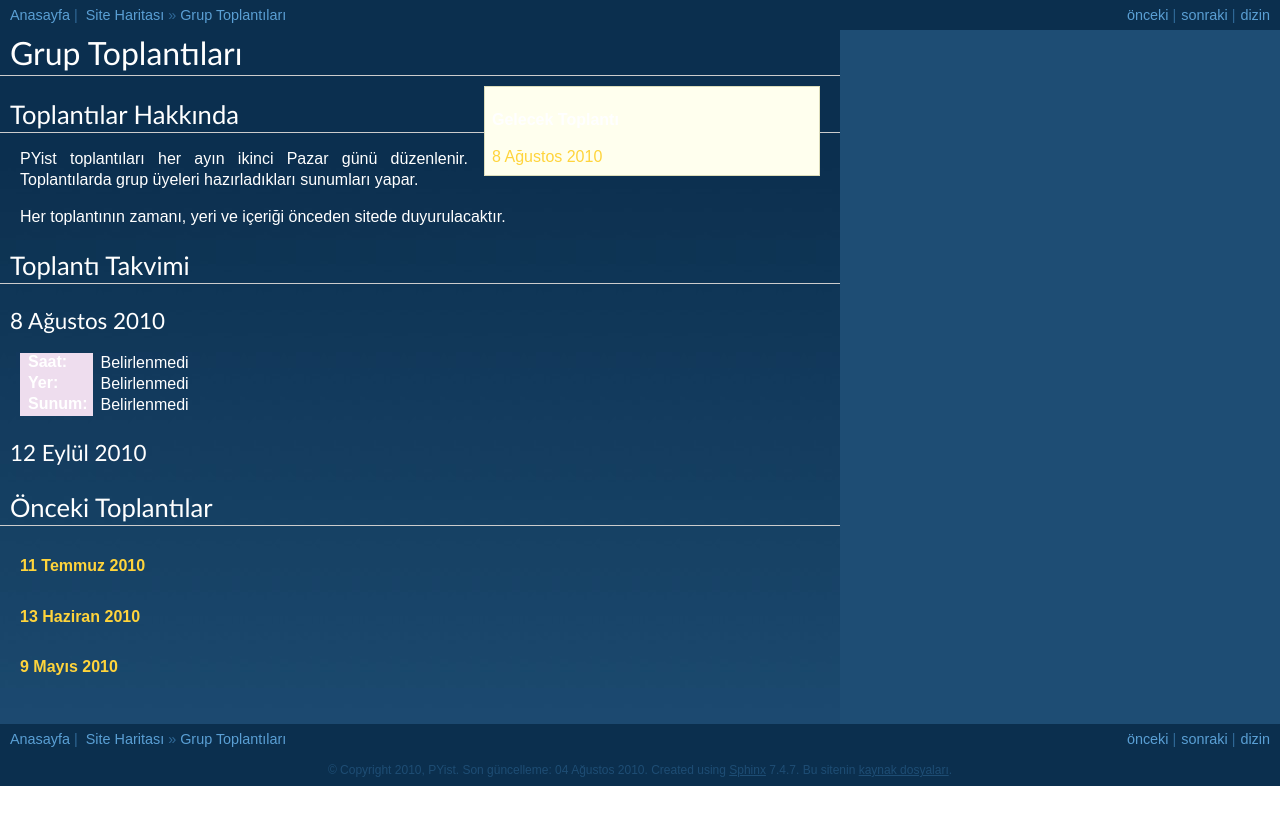
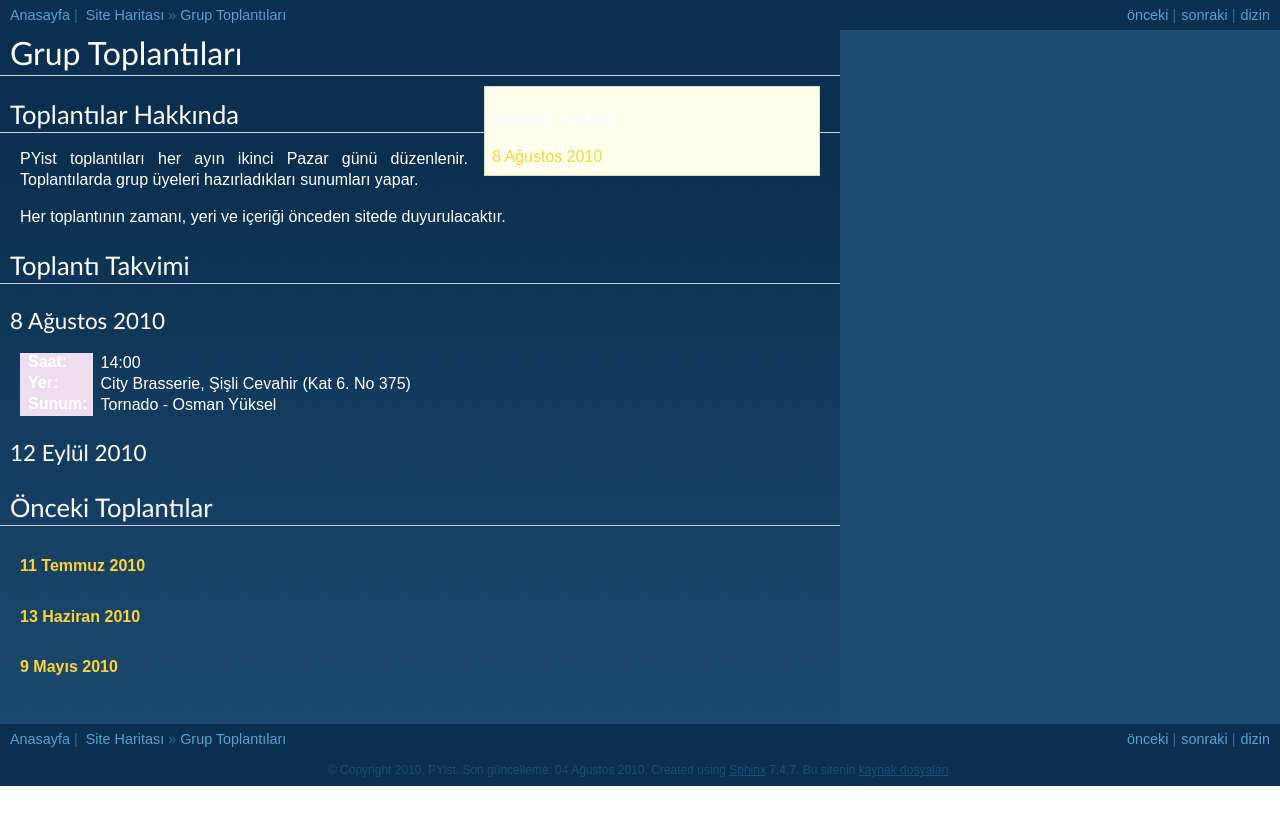
Before and after one commit to mengu/pyist.net, a Sphinx documentation site: the page built from source/meetings.rst, in a window 1280 px wide. Shown: the top 825 px of the page. Built offline with Sphinx 7.4.7, drawn with Linux system fonts in a browser that asks for light colours; formulas are drawn with MathJax 3.

Commit message:
Added next meeting's info

```diff
--- a/source/meetings.rst
+++ b/source/meetings.rst
@@ -27,11 +27,12 @@ Toplantı Takvimi
 ^^^^^^^^^^^^^^
 
 :Saat:
-    Belirlenmedi
+    14:00
 :Yer:
-    Belirlenmedi
+    City Brasserie, Şişli Cevahir (Kat 6. No 375)
 :Sunum:
-    Belirlenmedi
+    Tornado - |yuxel|
+
 
 12 Eylül 2010
 ^^^^^^^^^^^^^
--- a/source/people.rst.inc
+++ b/source/people.rst.inc
@@ -6,3 +6,4 @@
 .. _amiroff: mailto:metin@pyist.net
 .. |muhuk| replace:: Atamert Ölçgen
 .. _muhuk: mailto:muhuk@pyist.net
+.. |yuxel| replace:: Osman Yüksel
```
